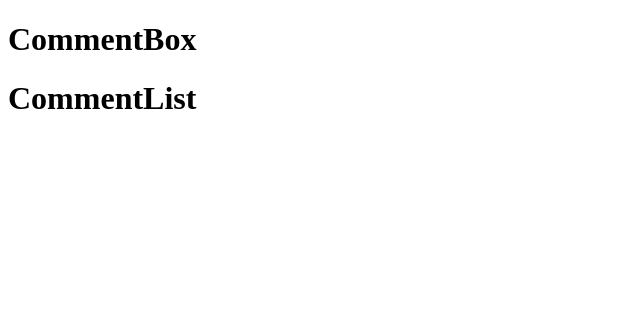
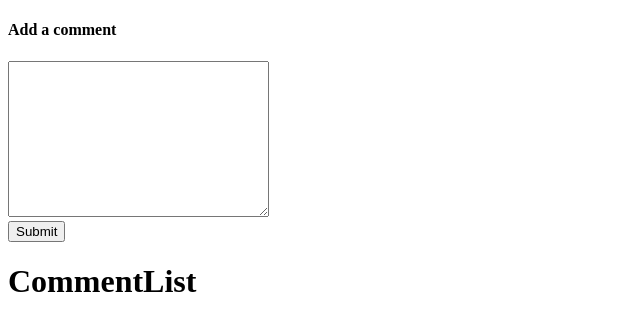
Before and after one commit to DaniyarJakupov/react-redux-testing-example, a React (Create React App) app: page / in a window 1280 px wide. Shown: the top 330 px of the page, without its empty margins (0-640 px from the left). Built offline with nearby package versions, Linux system fonts and the light colour scheme.

Commit message:
Add CommentBox component

```diff
--- a/src/components/CommentBox.js
+++ b/src/components/CommentBox.js
@@ -1,5 +1,42 @@
-import React from "react";
+import React, { Component } from "react";
 
-const CommentBox = () => <h1>CommentBox</h1>;
+class CommentBox extends Component {
+  state = {
+    text: ""
+  };
+
+  onTextChange = ({ target: { value } }) => {
+    this.setState({ text: value });
+  };
+
+  handleSubmit = e => {
+    e.preventDefault();
+    // TODO: call action creator to save comment
+
+    // Clear state
+    this.setState({ text: "" });
+  };
+
+  render() {
+    return (
+      <form action="" onSubmit={this.handleSubmit}>
+        <h4>Add a comment</h4>
+
+        <textarea
+          name=""
+          id=""
+          cols="30"
+          rows="10"
+          value={this.state.text}
+          onChange={this.onTextChange}
+        />
+
+        <div>
+          <button>Submit</button>
+        </div>
+      </form>
+    );
+  }
+}
 
 export default CommentBox;
```
